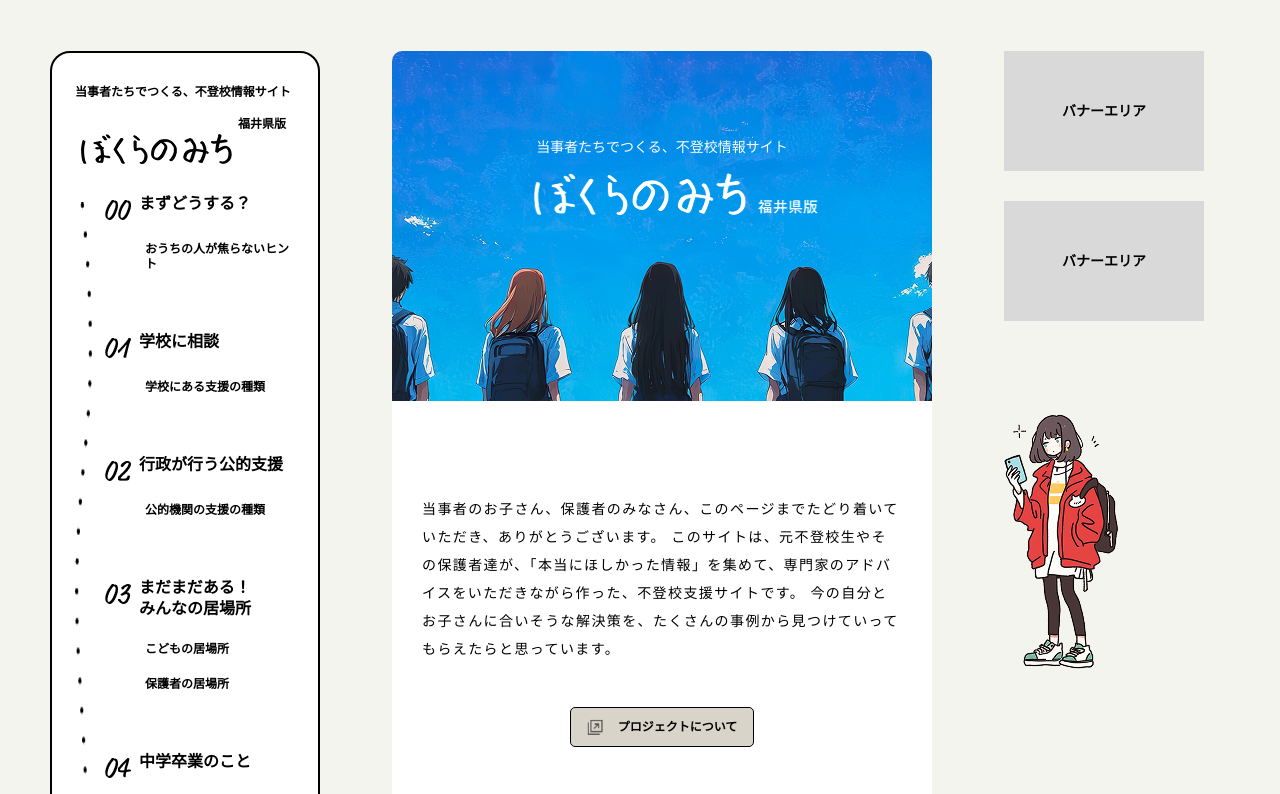
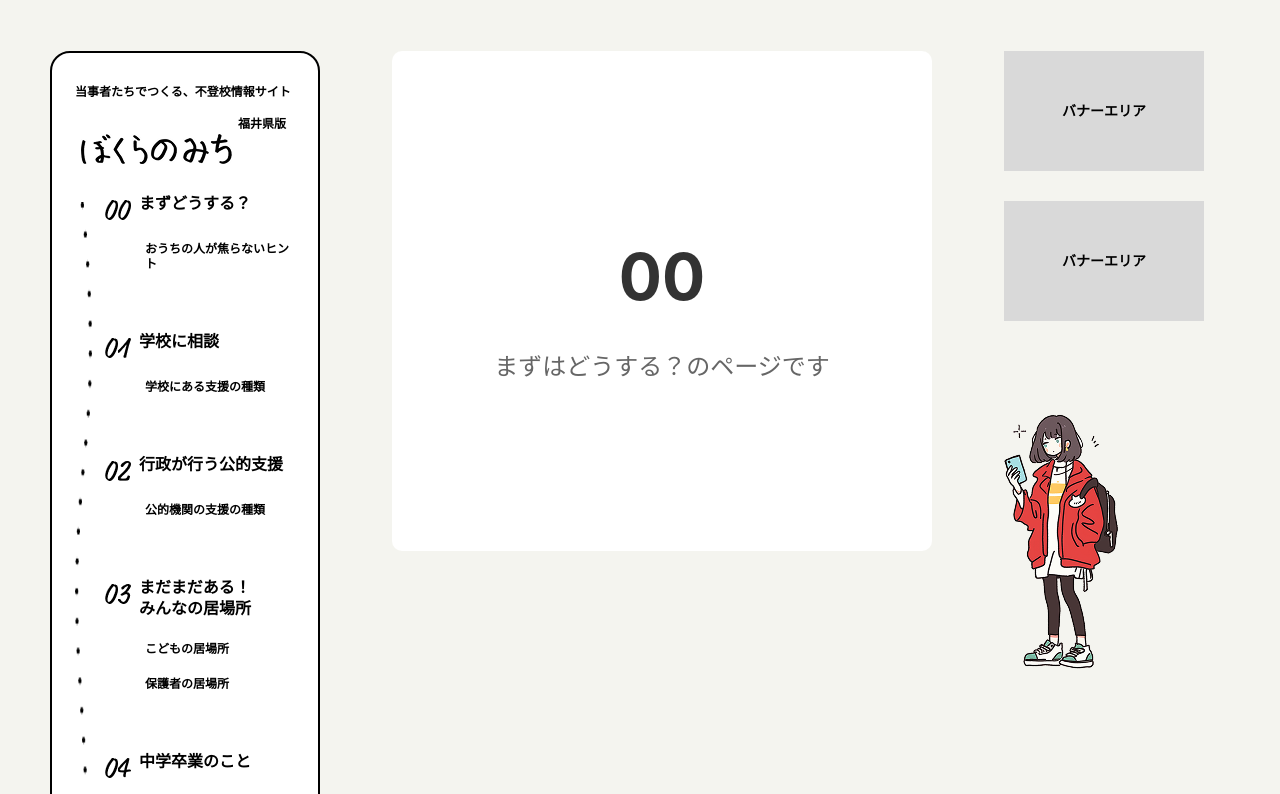
Before and after one commit to yr04491/web_Fukui, a React (Create React App) app: page /section00 in a window 1280 px wide. Shown: the top 794 px of the page. Built offline with nearby package versions, Linux system fonts and the light colour scheme.

Commit message:
00ページ追加

```diff
--- a/package.json
+++ b/package.json
@@ -10,6 +10,7 @@
     "@testing-library/user-event": "^13.5.0",
     "react": "^19.1.0",
     "react-dom": "^19.1.0",
+    "react-router-dom": "^7.6.3",
     "react-scripts": "5.0.1",
     "web-vitals": "^2.1.4"
   },
--- a/src/App.js
+++ b/src/App.js
@@ -1,9 +1,18 @@
 import React from 'react';
-import Layout from './components/Layout/Layout';
+import { BrowserRouter as Router, Routes, Route } from 'react-router-dom';
+import HomePage from './pages/HomePage';
+import Section00Page from './pages/Section00Page';
 import './App.css';
 
 function App() {
-  return <Layout />;
+  return (
+    <Router>
+      <Routes>
+        <Route path="/" element={<HomePage />} />
+        <Route path="/section00" element={<Section00Page />} />
+      </Routes>
+    </Router>
+  );
 }
 
 export default App;
--- a/src/components/Layout/Layout.js
+++ b/src/components/Layout/Layout.js
@@ -7,14 +7,14 @@ import MainContent from '../MainContent/MainContent';
 import Banner from '../Banner/Banner';
 import Overlay from '../common/Overlay/Overlay';
 
-const Layout = () => {
+const Layout = ({ children }) => {
   const { isMobile } = useResponsive();
 
   return (
     <>
       <div className={styles.container}>
         {!isMobile && <Navigation />}
-        <MainContent />
+        {children || <MainContent />}
         {!isMobile && <Banner />}
       </div>
 
--- /dev/null
+++ b/src/components/MainContent/Section00Content.js
@@ -0,0 +1,13 @@
+import React from 'react';
+import styles from './Section00Content.module.css';
+
+const Section00Content = () => {
+  return (
+    <div className={styles.section00Content}>
+      <h1>00</h1>
+      <p>まずはどうする？のページです</p>
+    </div>
+  );
+};
+
+export default Section00Content;
--- /dev/null
+++ b/src/components/MainContent/Section00Content.module.css
@@ -0,0 +1,52 @@
+/* Section00Content専用スタイル */
+.section00Content {
+  width: var(--content-width);
+  min-width: 390px;
+  max-width: var(--content-width);
+  height: auto;
+  background: var(--color-white);
+  border-radius: var(--radius-m);
+  flex: none;
+  order: 1;
+  flex-grow: 0;
+  z-index: 1;
+  display: flex;
+  flex-direction: column;
+  align-items: center;
+  justify-content: center;
+  padding: 4rem 2rem;
+  text-align: center;
+  min-height: 500px;
+}
+
+.section00Content h1 {
+  font-size: 4rem;
+  margin-bottom: 1rem;
+  color: #333;
+  font-weight: bold;
+}
+
+.section00Content p {
+  font-size: 1.5rem;
+  color: #666;
+  margin-top: 1rem;
+}
+
+/* レスポンシブ対応 */
+@media (max-width: 768px) {
+  .section00Content {
+    width: 100%;
+    min-width: unset;
+    max-width: 100%;
+    margin-top: 60px; /* ハンバーガーメニューのスペース */
+    padding: 2rem 1rem;
+  }
+
+  .section00Content h1 {
+    font-size: 3rem;
+  }
+
+  .section00Content p {
+    font-size: 1.2rem;
+  }
+}
--- a/src/components/Navigation/NavigationHeader.js
+++ b/src/components/Navigation/NavigationHeader.js
@@ -1,25 +1,26 @@
 import React from 'react';
+import { useNavigate } from 'react-router-dom';
 import styles from '../../styles/Main.module.css';
 import hamburgerstyles from './HamburgerMenu.module.css';
 
 // 共通のNavigationHeaderコンポーネント
 const NavigationHeader = ({ isHamburger = false }) => {
+  const navigate = useNavigate();
+
   // ハンバーガーメニューとメインナビで適用するスタイルを分ける
   const headerStyles = isHamburger ? hamburgerstyles : styles;
 
   // タップ/クリック時の処理
   const handleLogoClick = () => {
-    // ホームページやメインページに遷移する処理
-    console.log('ロゴがクリックされました');
-    // 実際の遷移処理はこのようになります
-    // window.location.href = '/'; または
-    // history.push('/');
+    // ホームページに遷移する処理
+    console.log('ロゴがクリックされました - ホームページに遷移');
+    navigate('/');
   };
 
   const handleTitleClick = () => {
-    console.log('タイトルがクリックされました');
-    // 例: プロジェクト概要ページに遷移
-    // window.location.href = '/about';
+    console.log('タイトルがクリックされました - ホームページに遷移');
+    // タイトルクリック時もホームページに遷移
+    navigate('/');
   };
 
   return (
--- a/src/components/Navigation/NavigationItem.js
+++ b/src/components/Navigation/NavigationItem.js
@@ -1,4 +1,5 @@
 import React from 'react';
+import { useNavigate } from 'react-router-dom';
 import styles from '../../styles/Main.module.css';
 import hamburgerStyles from './HamburgerMenu.module.css';
 import NavIcon from '../../assets/icons/NavIcon';
@@ -13,6 +14,8 @@ import NavIcon from '../../assets/icons/NavIcon';
  * @param {boolean} isHamburger - ハンバーガーメニュー内で使用されるかどうか
  */
 const NavigationItem = ({ title, subItems = [], index, isHamburger = false }) => {
+  const navigate = useNavigate();
+
   // ハンバーガーメニューかどうかでスタイルを切り替え
   const itemStyles = isHamburger ? hamburgerStyles : styles;
 
@@ -32,15 +35,22 @@ const NavigationItem = ({ title, subItems = [], index, isHamburger = false }) =>
   // クリックハンドラ
   const handleItemClick = () => {
     console.log(`ナビゲーション項目 "${title}" がクリックされました`);
-    // 実際のページ遷移処理
-    // window.location.href = `/category/${index + 1}`;
+
+    // 「まずどうする？」の場合は専用ページに遷移
+    if (title === "まずどうする？") {
+      navigate('/section00');
+    }
+    // 他のページも今後追加予定
+    // else if (title === "学校に相談") {
+    //   navigate('/section01');
+    // }
   };
 
   const handleSubItemClick = (subItem) => (e) => {
     e.stopPropagation(); // 親要素へのイベント伝播を停止
     console.log(`サブ項目 "${subItem}" がクリックされました`);
     // 実際のページ遷移処理
-    // window.location.href = `/subcategory/${encodeURIComponent(subItem)}`;
+    // navigate(`/subcategory/${encodeURIComponent(subItem)}`);
   };
 
   return (
--- /dev/null
+++ b/src/pages/HomePage.js
@@ -0,0 +1,13 @@
+import React from 'react';
+import Layout from '../components/Layout/Layout';
+import MainContent from '../components/MainContent/MainContent';
+
+const HomePage = () => {
+  return (
+    <Layout>
+      <MainContent />
+    </Layout>
+  );
+};
+
+export default HomePage;
--- /dev/null
+++ b/src/pages/Section00Page.js
@@ -0,0 +1,13 @@
+import React from 'react';
+import Layout from '../components/Layout/Layout';
+import Section00Content from '../components/MainContent/Section00Content';
+
+const Section00Page = () => {
+  return (
+    <Layout>
+      <Section00Content />
+    </Layout>
+  );
+};
+
+export default Section00Page;
--- /dev/null
+++ b/src/pages/Section00Page.module.css
@@ -0,0 +1,20 @@
+.section00Content {
+  display: flex;
+  flex-direction: column;
+  align-items: center;
+  justify-content: center;
+  min-height: 400px;
+  padding: 2rem;
+  text-align: center;
+}
+
+.section00Content h1 {
+  font-size: 4rem;
+  margin-bottom: 1rem;
+  color: #333;
+}
+
+.section00Content p {
+  font-size: 1.5rem;
+  color: #666;
+}
```
Also changed, not shown: 1 other file (tests, documents, lock files or other folders).
